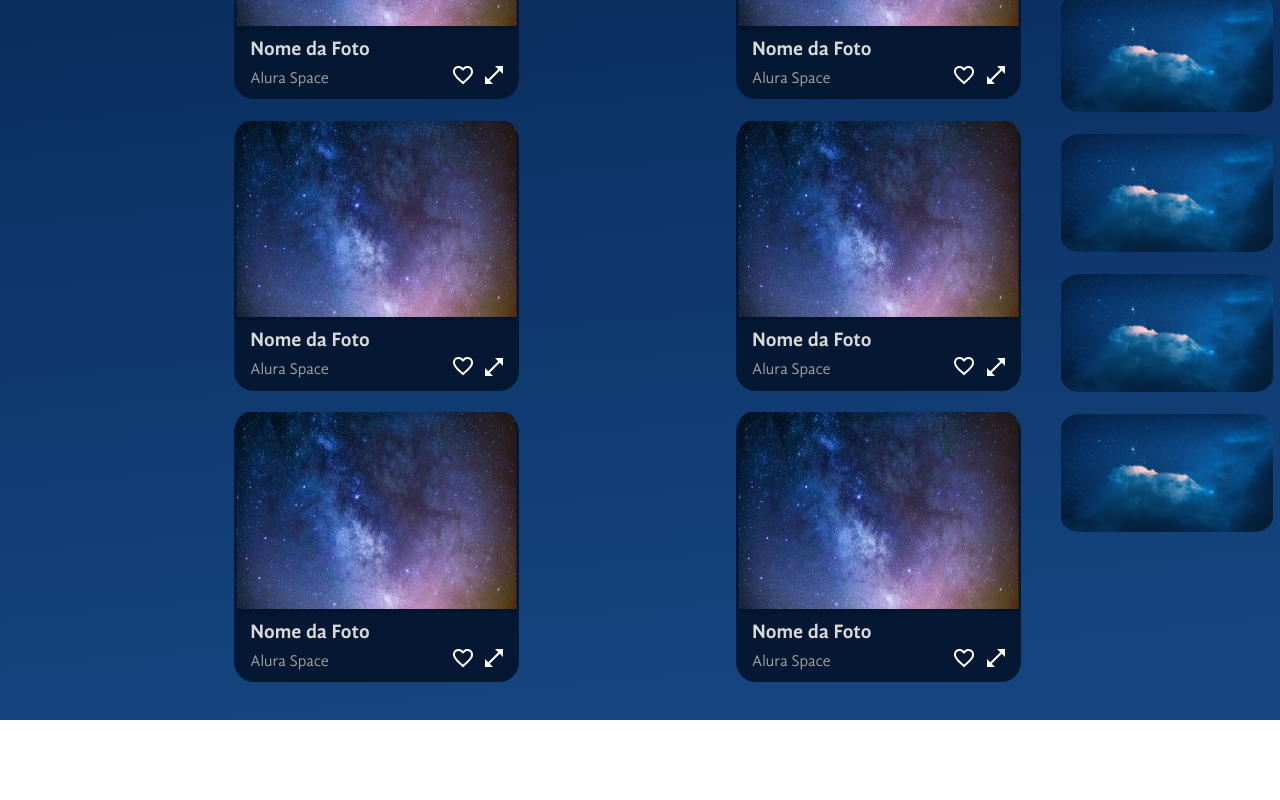
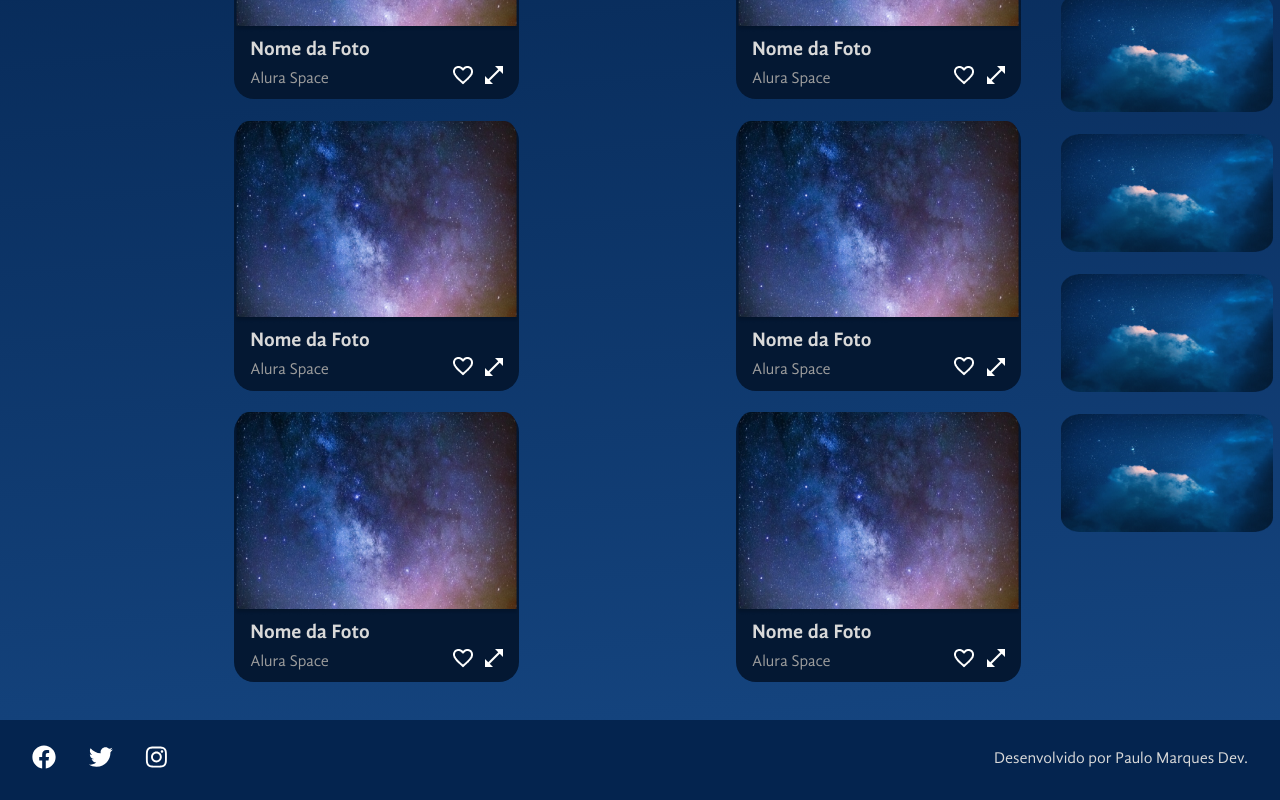
Before and after one commit to paulomarquesdev/alura-space, a React (Create React App) app: page / in a window 1280 px wide. Shown: the part 1417-2217 px from the top of the page. Before the commit the page ends 2137 px from the top, so only its background shows below. Built offline with nearby package versions, Linux system fonts and the light colour scheme.

Commit message:
Inclusão de componente

```diff
--- a/src/components/Footer/index.jsx
+++ b/src/components/Footer/index.jsx
@@ -1,5 +1,29 @@
+import fbImg from '../../assets/images/facebook.svg';
+import twImg from '../../assets/images/twitter.svg';
+import igImg from '../../assets/images/instagram.svg';
+import './style.scss';
+
 export function Footer() {
     return (
-        <></>
+        <footer>
+            <ul className="social__list">
+                <li className="social__item">
+                    <a href="/" target="_blank" className="social__link">
+                        <img className="social_icons" src={fbImg} alt="ícone do facebook" />
+                    </a>
+                </li>
+                <li className="social__item">
+                    <a href="/" target="_blank" className="social__link">
+                        <img className="social_icons" src={twImg} alt="ícone do twitter" />
+                    </a>
+                </li>
+                <li className="social__item">
+                    <a href="/" target="_blank" className="social__link">
+                        <img className="social_icons" src={igImg} alt="ícone do instagram" />
+                    </a>
+                </li>
+            </ul>
+            <p className="by">Desenvolvido por <a href="https://github.com/paulomarquesdev/">Paulo Marques Dev.</a></p>
+        </footer>
     )
 }
--- /dev/null
+++ b/src/components/Footer/style.scss
@@ -0,0 +1,29 @@
+@import '../../styles/variables';
+
+footer {
+    display: flex;
+    align-items: center;
+    justify-content: space-between;
+    width: 100%;
+    height: 5rem;
+    background-color: $blueFooter;
+
+    .social__list {
+        list-style: none;
+
+        display: flex;
+        align-items: center;
+        justify-content: space-between;
+        gap: 2rem;
+        padding-left: 2rem;
+    }
+
+    .by, a {
+        color: $textColor;
+        text-decoration: none;
+    }
+
+    .by {
+        padding-right: 2rem;
+    }
+}
--- a/src/pages/Home/index.jsx
+++ b/src/pages/Home/index.jsx
@@ -6,6 +6,7 @@ import { SideBar } from "../../components/SideBar";
 import { Gallery } from "../../components/Gallery";
 import Error from "../../components/Error";
 import { Aside } from "../../components/Aside";
+import { Footer } from "../../components/Footer";
 
 export function Home() {
     return (
@@ -21,6 +22,7 @@ export function Home() {
                 <Gallery />
                 <Aside />
             </section>
+            <Footer />
 
             <Error />
         </React.Fragment>
```
